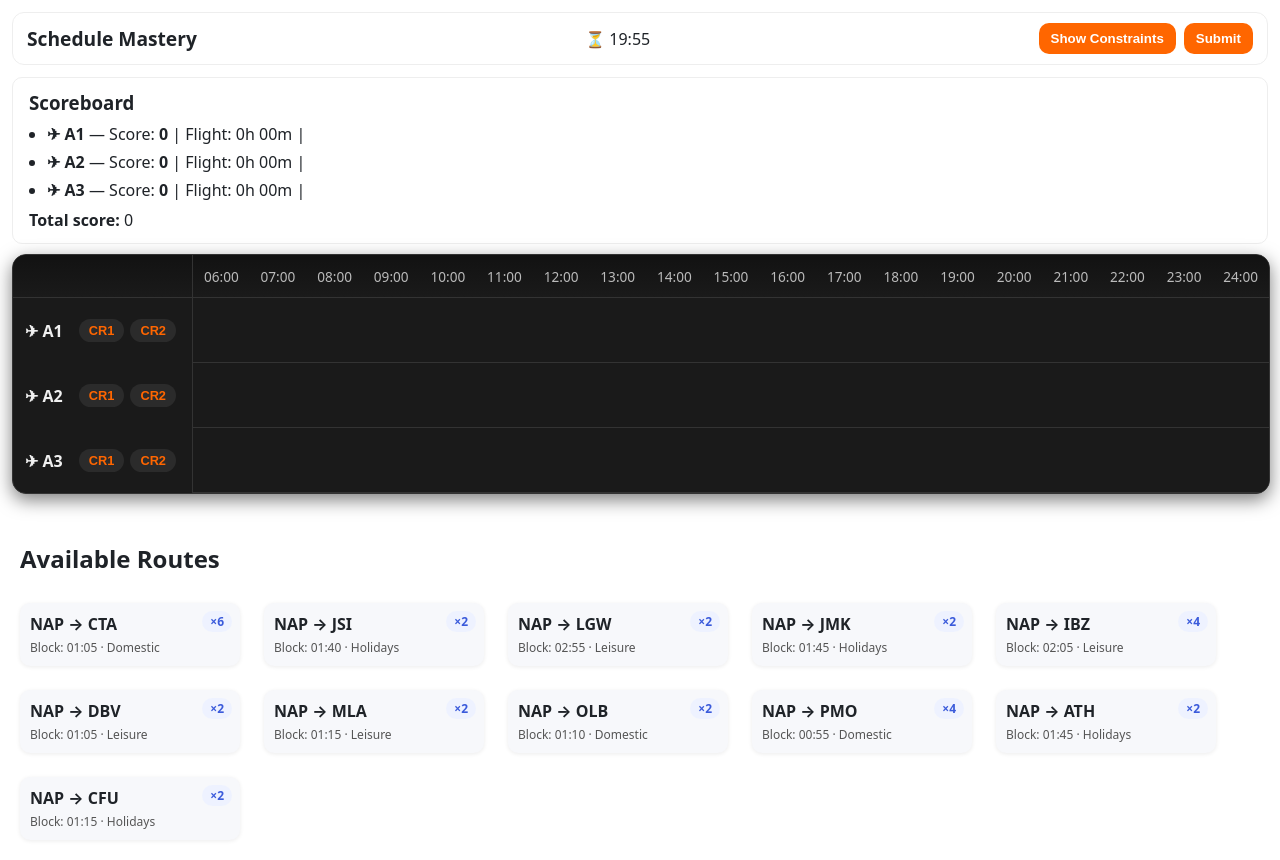
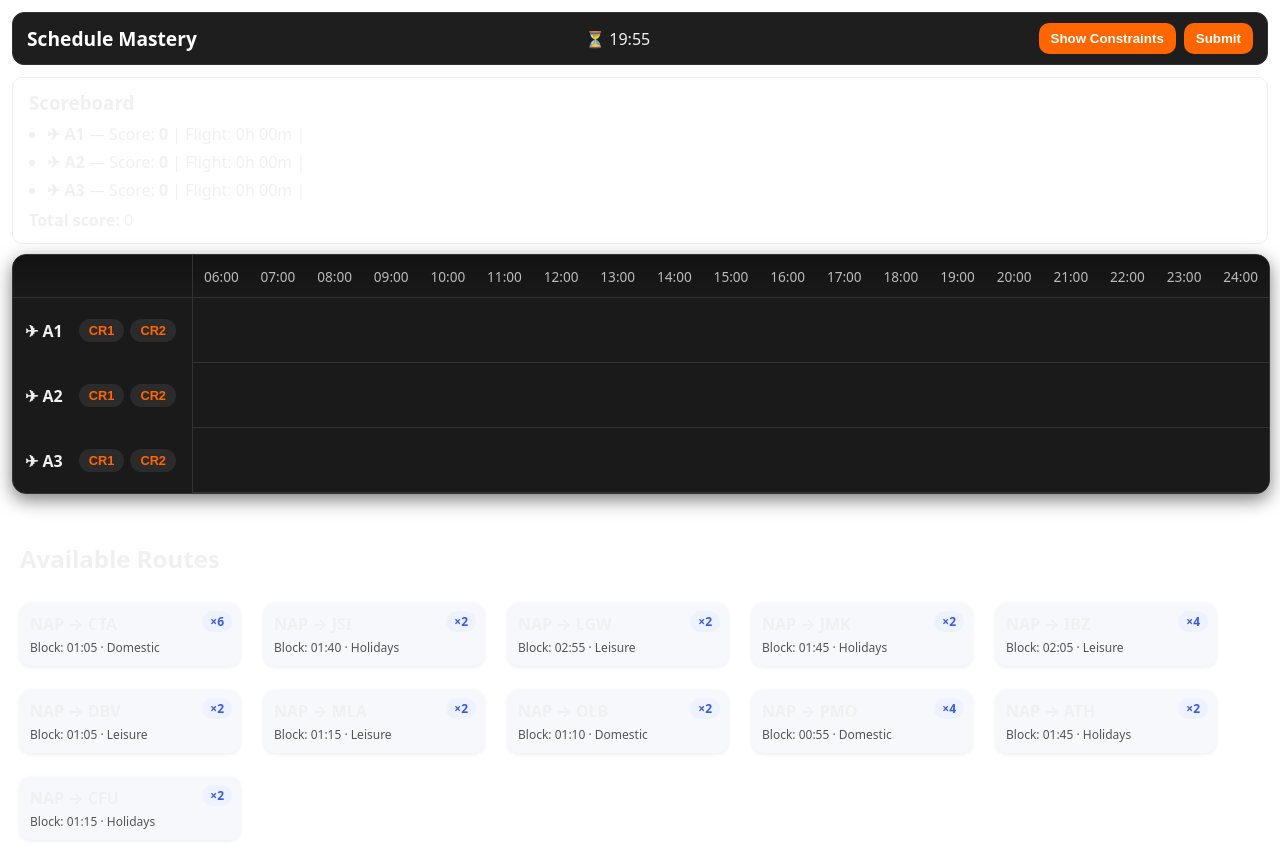
Before and after one commit to aleoliveto/scheduling, a React (Create React App) app: page / in a window 1280 px wide. Built offline with nearby package versions, Linux system fonts and the light colour scheme.

Commit message:
Update App.scss

```diff
--- a/src/components/App.scss
+++ b/src/components/App.scss
@@ -1,6 +1,6 @@
 .app-container {
   font-family: ui-sans-serif, system-ui, -apple-system, Segoe UI, Roboto, Arial;
-  color: #1f2328;
+  color: #f0f0f0;
   padding: 12px;
 }
 
@@ -10,8 +10,8 @@
   justify-content: space-between;
   gap: 12px;
   padding: 10px 14px;
-  background: #fff;
-  border: 1px solid #eee;
+  background: #1e1e1e;
+  border: 1px solid #333;
   border-radius: 12px;
   margin-bottom: 12px;
   position: sticky;
@@ -19,7 +19,7 @@
   z-index: 3;
 }
 
-.top-bar h1 { font-size: 1.2rem; margin: 0; }
+.top-bar h1 { font-size: 1.2rem; margin: 0; color: #fff; }
 
 button {
   background: #ff6600;
@@ -31,6 +31,7 @@ button {
   cursor: pointer;
 }
 button:disabled { opacity: .6; cursor: default; }
+button:hover:not(:disabled) { background: #e65c00; }
 
 .overlay-constraints {
   position: fixed;
@@ -39,12 +40,13 @@ button:disabled { opacity: .6; cursor: default; }
   width: min(420px, 90vw);
   max-height: 70vh;
   overflow: auto;
-  background: #fff;
-  border: 1px solid #eee;
-  box-shadow: 0 10px 30px rgba(0,0,0,0.15);
+  background: #1f1f1f;
+  border: 1px solid #333;
+  box-shadow: 0 10px 30px rgba(0,0,0,0.5);
   border-radius: 16px;
   padding: 16px;
   z-index: 10;
+  color: #fff;
 }
 
 /* main column since routes are below the chart */
```
